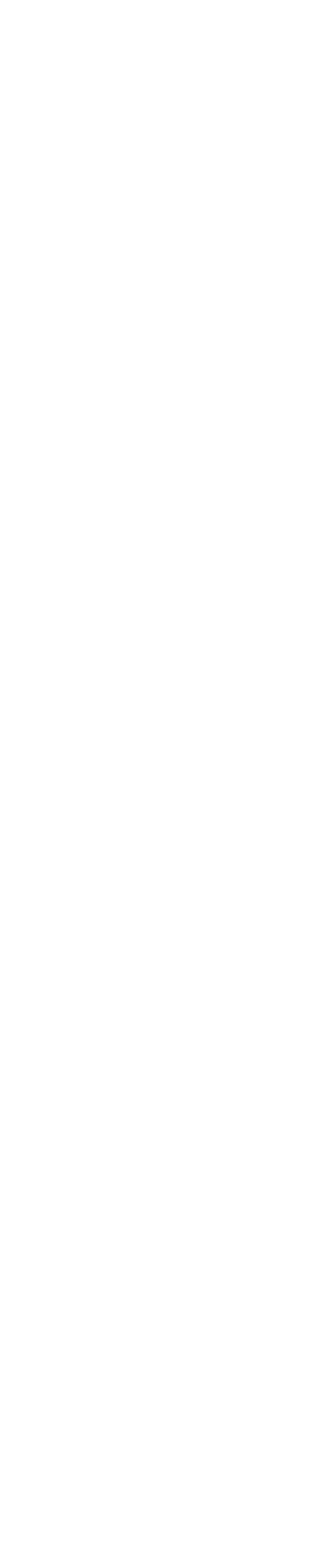
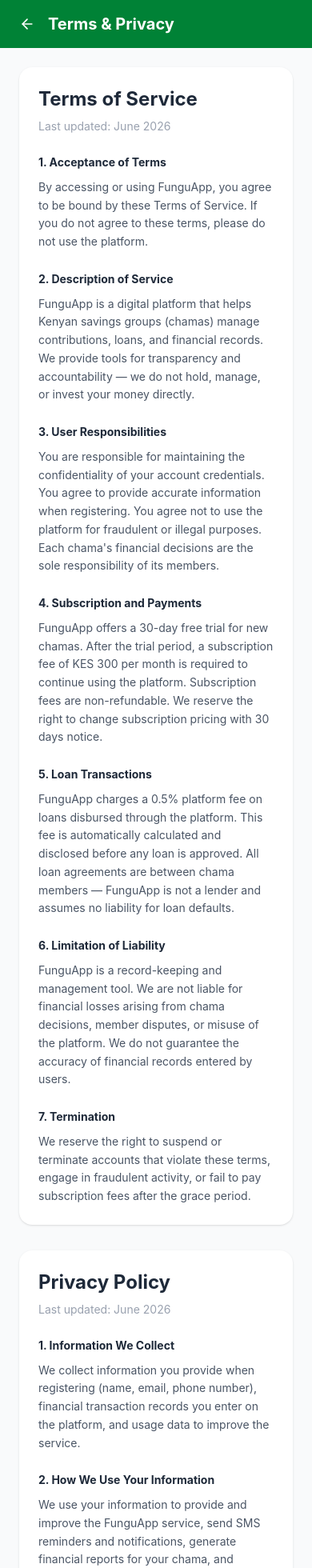
Before and after one commit to Brendah-4/Fungu-App, a React (Vite) app in the folder fungu-web/: page /terms in a window 390 px wide. Before the commit this address had no page. Shown: the top 1960 px of the page at 80% size. Before the commit the page ends 844 px from the top, so only its background shows below. Built offline with nearby package versions, Linux system fonts and the light colour scheme.

Commit message:
add terms of service, privacy policy, mobile fixes

```diff
--- a/fungu-web/src/App.jsx
+++ b/fungu-web/src/App.jsx
@@ -9,6 +9,7 @@
 import OwnerDashboard from './pages/OwnerDashboard';
 import Profile from './pages/Profile';
 import ChamaSettings from './pages/ChamaSettings';
+import Terms from './pages/Terms';
 
 const ProtectedRoute = ({ children }) => {
   const { user, loading } = useAuth();
@@ -25,6 +26,7 @@
           <Route path="/" element={<Landing />} />
           <Route path="/login" element={<Login />} />
           <Route path="/register" element={<Register />} />
+          <Route path="/terms" element={<Terms />} />
           <Route path="/dashboard" element={
             <ProtectedRoute>
               <Dashboard />
--- a/fungu-web/src/pages/Landing.jsx
+++ b/fungu-web/src/pages/Landing.jsx
@@ -58,7 +58,6 @@
 
   return (
     <div className="min-h-screen bg-white">
-      {/* Navbar */}
       <nav className="bg-white border-b border-gray-100 px-6 py-4 flex justify-between items-center sticky top-0 z-50">
         <h1 className="text-2xl font-bold text-green-700">FunguApp</h1>
         <div className="flex gap-3">
@@ -77,7 +76,6 @@
         </div>
       </nav>
 
-      {/* Hero */}
       <section className="bg-gradient-to-br from-green-700 to-green-900 text-white py-20 px-6">
         <div className="max-w-4xl mx-auto text-center">
           <h2 className="text-4xl md:text-5xl font-bold mb-6">
@@ -104,7 +102,6 @@
         </div>
       </section>
 
-      {/* Stats */}
       <section className="bg-green-50 py-12 px-6">
         <div className="max-w-4xl mx-auto grid grid-cols-2 md:grid-cols-4 gap-6 text-center">
           <div>
@@ -126,7 +123,6 @@
         </div>
       </section>
 
-      {/* Features */}
       <section className="py-20 px-6">
         <div className="max-w-5xl mx-auto">
           <h3 className="text-3xl font-bold text-center text-gray-800 mb-4">Everything Your Chama Needs</h3>
@@ -143,7 +139,6 @@
         </div>
       </section>
 
-      {/* Pricing */}
       <section className="bg-gray-50 py-20 px-6">
         <div className="max-w-3xl mx-auto">
           <h3 className="text-3xl font-bold text-center text-gray-800 mb-4">Simple, Affordable Pricing</h3>
@@ -180,7 +175,6 @@
         </div>
       </section>
 
-      {/* CTA */}
       <section className="bg-green-700 text-white py-16 px-6 text-center">
         <h3 className="text-3xl font-bold mb-4">Ready to Transform Your Chama?</h3>
         <p className="text-green-100 mb-8 max-w-xl mx-auto">Join hundreds of Kenyan savings groups managing their money with full transparency on FunguApp.</p>
@@ -192,10 +186,14 @@
         </button>
       </section>
 
-      {/* Footer */}
       <footer className="bg-gray-900 text-gray-400 py-8 px-6 text-center">
         <p className="text-white font-bold text-lg mb-2">FunguApp</p>
         <p className="text-sm">Transparent Chama Management for Kenya</p>
+        <div className="flex justify-center gap-6 mt-4 text-xs">
+          <button onClick={() => navigate('/terms')} className="hover:text-white transition">Terms of Service</button>
+          <button onClick={() => navigate('/terms')} className="hover:text-white transition">Privacy Policy</button>
+          <a href="mailto:support@funguapp.co.ke" className="hover:text-white transition">Contact Us</a>
+        </div>
         <p className="text-xs mt-4">© 2026 FunguApp. Built with ❤️ in Nairobi.</p>
       </footer>
     </div>
--- /dev/null
+++ b/fungu-web/src/pages/Terms.jsx
@@ -0,0 +1,100 @@
+import { useNavigate } from 'react-router-dom';
+import { ArrowLeft } from 'lucide-react';
+
+const Terms = () => {
+  const navigate = useNavigate();
+
+  return (
+    <div className="min-h-screen bg-gray-50">
+      <nav className="bg-green-700 text-white px-6 py-4 flex items-center gap-4">
+        <button onClick={() => navigate(-1)} className="hover:text-green-200">
+          <ArrowLeft size={20} />
+        </button>
+        <h1 className="text-xl font-bold">Terms & Privacy</h1>
+      </nav>
+
+      <div className="max-w-3xl mx-auto p-6 space-y-8">
+        <div className="bg-white rounded-2xl shadow p-6">
+          <h2 className="text-2xl font-bold text-gray-800 mb-2">Terms of Service</h2>
+          <p className="text-gray-400 text-sm mb-6">Last updated: June 2026</p>
+
+          <div className="space-y-6 text-gray-600 text-sm leading-relaxed">
+            <div>
+              <h3 className="font-bold text-gray-800 mb-2">1. Acceptance of Terms</h3>
+              <p>By accessing or using FunguApp, you agree to be bound by these Terms of Service. If you do not agree to these terms, please do not use the platform.</p>
+            </div>
+
+            <div>
+              <h3 className="font-bold text-gray-800 mb-2">2. Description of Service</h3>
+              <p>FunguApp is a digital platform that helps Kenyan savings groups (chamas) manage contributions, loans, and financial records. We provide tools for transparency and accountability — we do not hold, manage, or invest your money directly.</p>
+            </div>
+
+            <div>
+              <h3 className="font-bold text-gray-800 mb-2">3. User Responsibilities</h3>
+              <p>You are responsible for maintaining the confidentiality of your account credentials. You agree to provide accurate information when registering. You agree not to use the platform for fraudulent or illegal purposes. Each chama's financial decisions are the sole responsibility of its members.</p>
+            </div>
+
+            <div>
+              <h3 className="font-bold text-gray-800 mb-2">4. Subscription and Payments</h3>
+              <p>FunguApp offers a 30-day free trial for new chamas. After the trial period, a subscription fee of KES 300 per month is required to continue using the platform. Subscription fees are non-refundable. We reserve the right to change subscription pricing with 30 days notice.</p>
+            </div>
+
+            <div>
+              <h3 className="font-bold text-gray-800 mb-2">5. Loan Transactions</h3>
+              <p>FunguApp charges a 0.5% platform fee on loans disbursed through the platform. This fee is automatically calculated and disclosed before any loan is approved. All loan agreements are between chama members — FunguApp is not a lender and assumes no liability for loan defaults.</p>
+            </div>
+
+            <div>
+              <h3 className="font-bold text-gray-800 mb-2">6. Limitation of Liability</h3>
+              <p>FunguApp is a record-keeping and management tool. We are not liable for financial losses arising from chama decisions, member disputes, or misuse of the platform. We do not guarantee the accuracy of financial records entered by users.</p>
+            </div>
+
+            <div>
+              <h3 className="font-bold text-gray-800 mb-2">7. Termination</h3>
+              <p>We reserve the right to suspend or terminate accounts that violate these terms, engage in fraudulent activity, or fail to pay subscription fees after the grace period.</p>
+            </div>
+          </div>
+        </div>
+
+        <div className="bg-white rounded-2xl shadow p-6">
+          <h2 className="text-2xl font-bold text-gray-800 mb-2">Privacy Policy</h2>
+          <p className="text-gray-400 text-sm mb-6">Last updated: June 2026</p>
+
+          <div className="space-y-6 text-gray-600 text-sm leading-relaxed">
+            <div>
+              <h3 className="font-bold text-gray-800 mb-2">1. Information We Collect</h3>
+              <p>We collect information you provide when registering (name, email, phone number), financial transaction records you enter on the platform, and usage data to improve the service.</p>
+            </div>
+
+            <div>
+              <h3 className="font-bold text-gray-800 mb-2">2. How We Use Your Information</h3>
+              <p>We use your information to provide and improve the FunguApp service, send SMS reminders and notifications, generate financial reports for your chama, and process subscription payments.</p>
+            </div>
+
+            <div>
+              <h3 className="font-bold text-gray-800 mb-2">3. Data Sharing</h3>
+              <p>We do not sell your personal data to third parties. Financial data is shared only with members of your chama. We may share anonymized, aggregate data with financial partners for service improvement purposes.</p>
+            </div>
+
+            <div>
+              <h3 className="font-bold text-gray-800 mb-2">4. Data Security</h3>
+              <p>All data is encrypted in transit and at rest. Passwords are hashed and never stored in plain text. We use industry-standard security practices to protect your information.</p>
+            </div>
+
+            <div>
+              <h3 className="font-bold text-gray-800 mb-2">5. Your Rights</h3>
+              <p>You have the right to access, update, or delete your personal data at any time through your profile settings. To request complete data deletion, contact us at support@funguapp.co.ke.</p>
+            </div>
+
+            <div>
+              <h3 className="font-bold text-gray-800 mb-2">6. Contact</h3>
+              <p>For any questions about these terms or our privacy practices, contact us at support@funguapp.co.ke or visit our office in Nairobi, Kenya.</p>
+            </div>
+          </div>
+        </div>
+      </div>
+    </div>
+  );
+};
+
+export default Terms;
```
